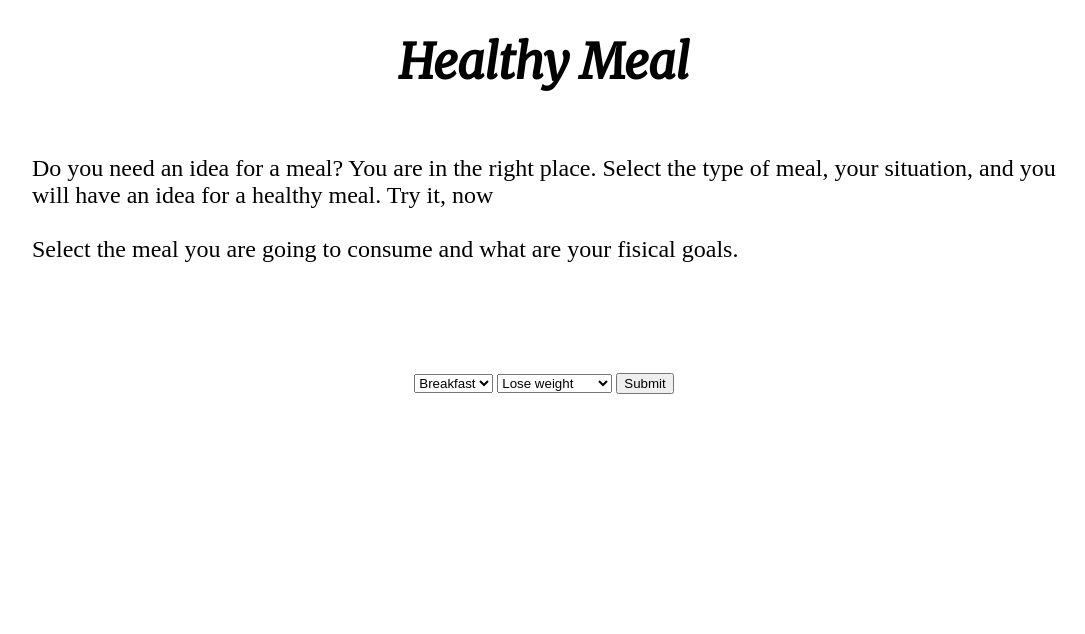
After one commit to MatteoPossamai/InShape, a Flask app: page /healthy in a window 1280 px wide. The commit adds this page. Shown: the top 634 px of the page, without its empty margins (96-1181 px from the left). Run offline with Flask 2, Linux system fonts and the light colour scheme.

Commit message:
Started healthy meal page

```diff
--- a/webapp/static/aboutStyle.css
+++ b/webapp/static/aboutStyle.css
@@ -11,3 +11,8 @@
     justify-content: center;
     margin:1% 10% 110px 10%;
 }
+
+.formMeal{
+    margin: auto;
+    margin-bottom: 30%;
+}
--- a/webapp/templates/about.html
+++ b/webapp/templates/about.html
@@ -1,6 +1,6 @@
 {% extends 'base.html' %}
 {% block title %}
-About
+InShape - About
 {% endblock %}
 
 {% block extrahead %}
--- /dev/null
+++ b/webapp/templates/health.html
@@ -0,0 +1,38 @@
+{% extends "base.html" %}
+
+{% block title%}
+InShape - Healthy Meal
+{% endblock %}
+
+{% block extrahead %}
+<link rel="stylesheet" type="text/css" href="{{ url_for('static', filename='aboutStyle.css') }}">
+<script src="{{ url_for('static', filename='widget.js') }}"></script>
+{% endblock %}
+
+{% block mainContent %}
+
+<h1 class = title>Healthy Meal</h1>
+<br>
+<p class = text>Do you need an idea for a meal? You are in the right place. Select the type of meal,
+     your situation, and you will have an idea for a healthy meal. Try it, now
+    <br><br>
+     Select the meal you are going to consume and what are your fisical goals.</p>
+
+<form class = formMeal method="POST">
+    <select id = meal>
+        <option value = "brk">Breakfast</option>
+        <option value = "lun">Lunch</option>
+        <option value = "din">Dinner</option>
+        <option value = "sna">Snack</option>
+    </select>
+
+    <select id = situation>
+        <option value = "los">Lose weight</option>
+        <option value = "mai">Maintain weight</option>
+        <option value = "gai">Gain weight</option>
+    </select>
+    <input type = "submit" class = sub>
+</form>
+
+
+{% endblock %}
--- a/webapp/templates/home.html
+++ b/webapp/templates/home.html
@@ -14,9 +14,9 @@ InShape - Home
 {% block mainContent %}
 <h1 class = title>InShape - The source of wellness</h1>
 
-<form class = infoBar>
+<form class = infoBar method="POST">
     <input type = "submit" value = "About" class = topMenu formaction="{{ url_for('view.about') }}">
-    <button value = "Health Food" class = topMenu id = h>Health Food</button>
+    <input type = "submit" value = "Healthy Meals" class = topMenu formaction="{{ url_for('view.healthy') }}">
     <button value = "Your Plan" class = topMenu id = p>Your Plan (PRO)</button>
 </form>
 
--- a/webapp/view.py
+++ b/webapp/view.py
@@ -7,6 +7,10 @@ view = Blueprint("view", __name__)
 def home():
     return render_template("home.html")
 
-@view.route("/about")
+@view.route("/about", methods=["GET","POST"])
 def about():
     return render_template("about.html")
+
+@view.route("/healthy", methods=["GET","POST"])
+def healthy():
+    return render_template("health.html")
```
Also changed, not shown: .deepsource.toml.
